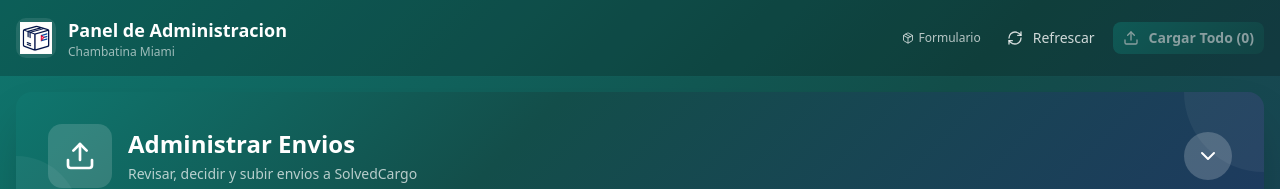
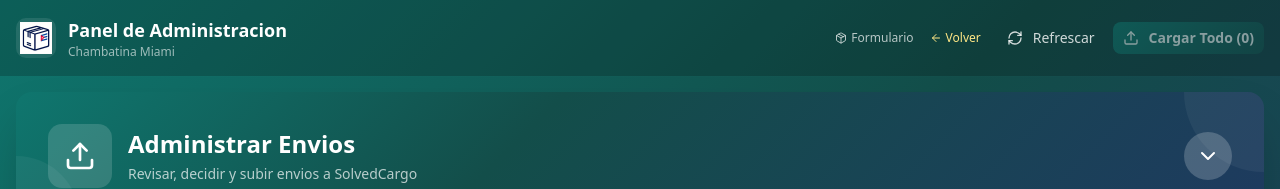
Before and after one commit to Chambatina1/chambatina-forms, a Next.js app: page /admin in a window 1280 px wide. Shown: the top 189 px of the page. Built offline with nearby package versions, Linux system fonts and the light colour scheme.

Commit message:
Add Volver button in admin panel to go back to plataforma

```diff
--- a/src/app/admin/page.tsx
+++ b/src/app/admin/page.tsx
@@ -31,6 +31,7 @@ import {
   ChevronDown,
   ChevronUp,
   Trash2,
+  ArrowLeft,
 } from "lucide-react";
 
 interface Shipment {
@@ -210,6 +211,12 @@ export default function AdminPage() {
           <div className="flex items-center gap-2">
             <a href="/" className="text-xs text-white/70 hover:text-white flex items-center gap-1 mr-2">
               <Package className="w-3 h-3" /> Formulario
+            </a>
+            <a
+              href="https://plataformachambatina.onrender.com"
+              className="text-xs text-amber-200 hover:text-white flex items-center gap-1 mr-2"
+            >
+              <ArrowLeft className="w-3 h-3" /> Volver
             </a>
             <Button
               variant="ghost"
```
